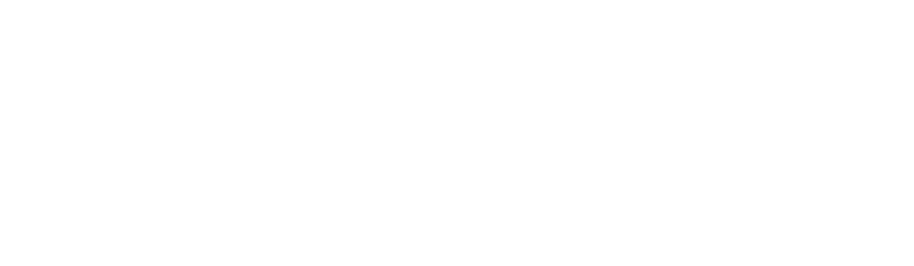
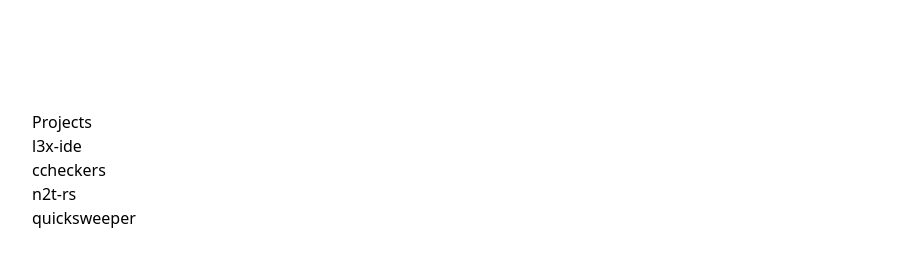
Before and after one commit to zbrachinara/zbrachinara.github.io, a SvelteKit app: page / in a window 1280 px wide. Shown: the part 730-996 px from the top of the page, without its empty margins (8-922 px from the left). Before the commit the page ends 800 px from the top, so only its background shows below. Built offline with nearby package versions, Linux system fonts and the light colour scheme.

Commit message:
project list

```diff
--- a/src/routes/+page.svelte
+++ b/src/routes/+page.svelte
@@ -21,3 +21,13 @@
 		</div>
 	</div>
 </div>
+
+<div class="px-10 py-10">
+	<h1>Projects</h1>
+	<ul>
+		<li>l3x-ide</li>
+		<li>ccheckers</li>
+		<li>n2t-rs</li>
+		<li>quicksweeper</li>
+	</ul>
+</div>
```
